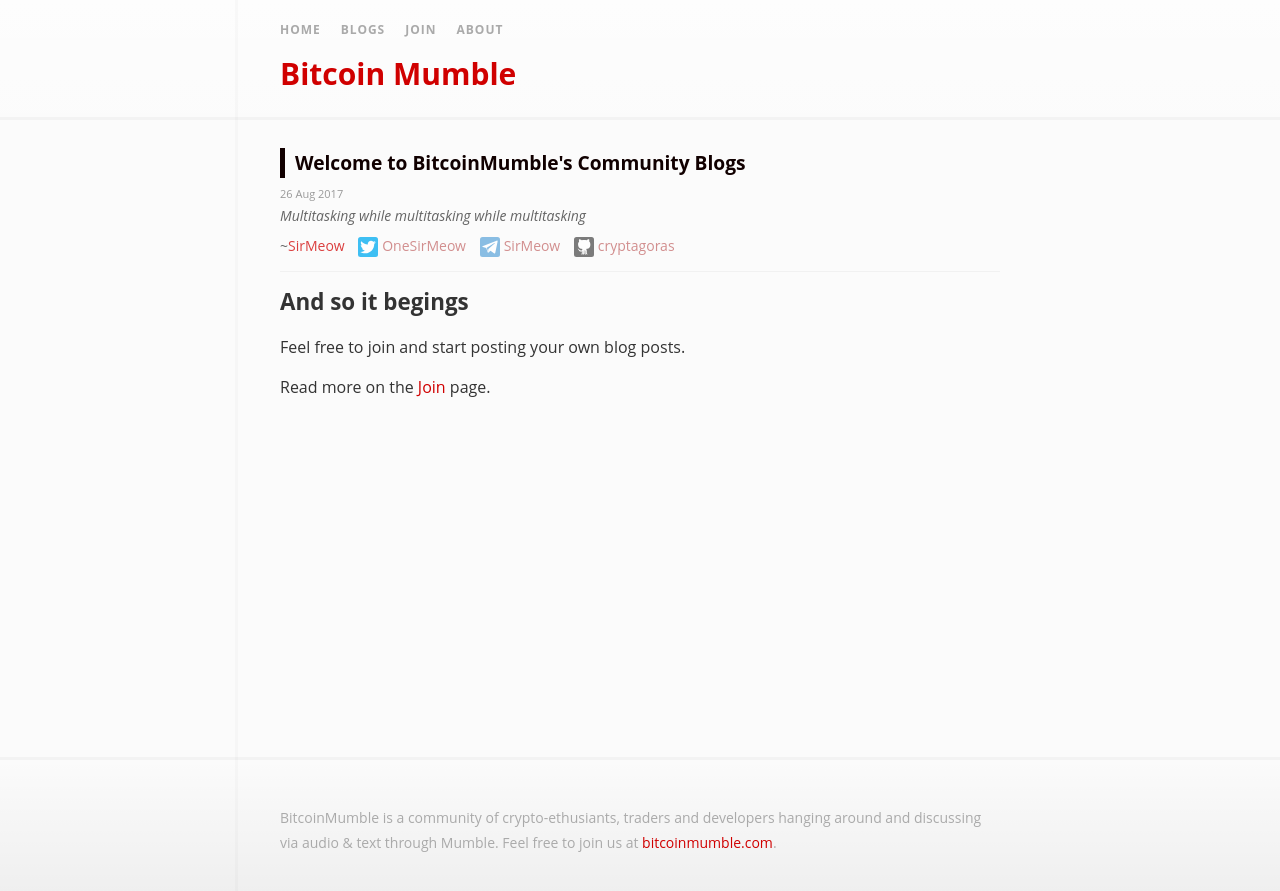
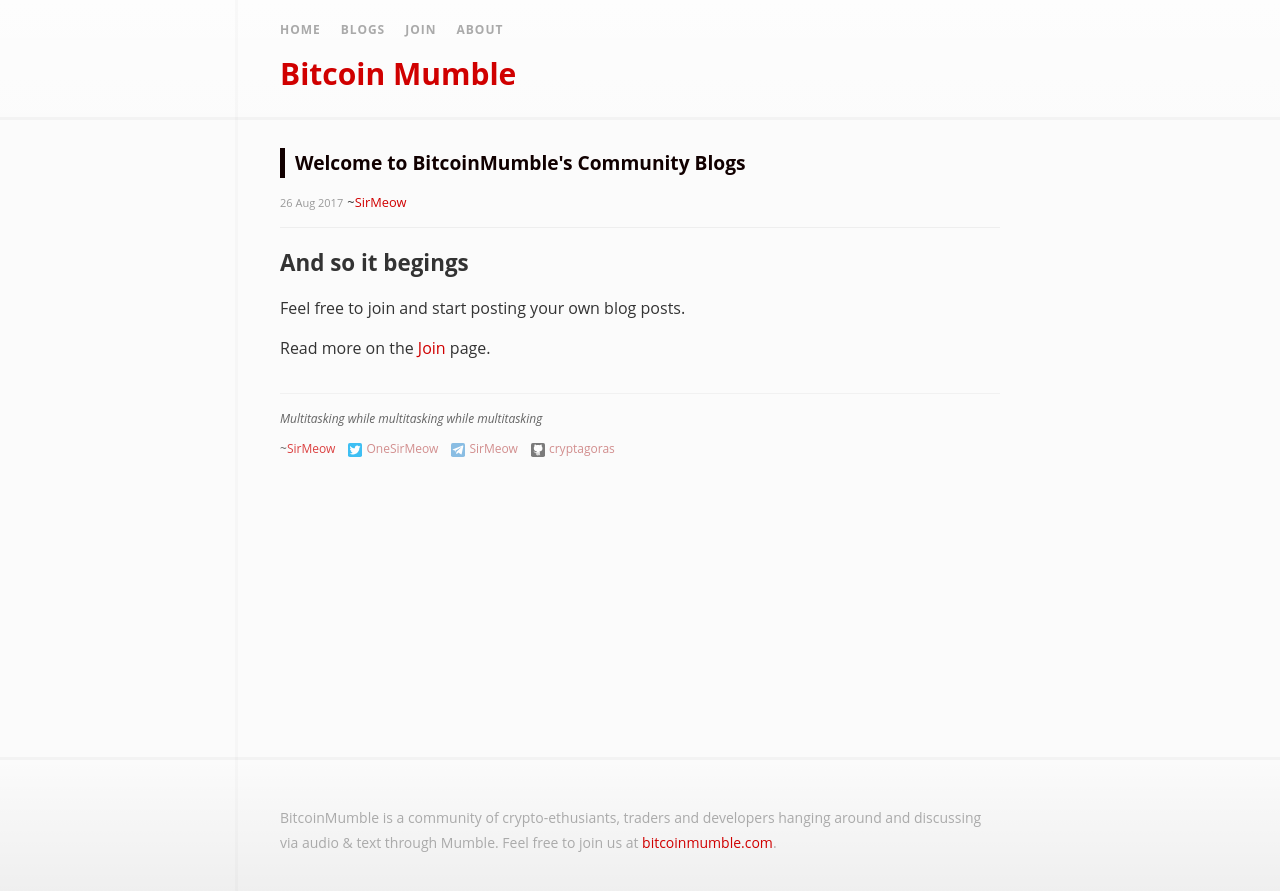
Before and after one commit to bitcoin-mumble/bitcoin-mumble.github.io, a Jekyll site: the page built from blogs/sirmeow/_posts/2017-08-26-welcome.md, in a window 1280 px wide. Shown: the top 891 px of the page. Built offline with Jekyll 4.4.1, drawn with Linux system fonts in a browser that asks for light colours.

Commit message:
re-work author info on UI

```diff
--- /dev/null
+++ b/_includes/components/author-name.html
@@ -0,0 +1,15 @@
+{% if post.author %}
+  {% assign author_key = post.author %}
+{% elsif page.author %}
+  {% assign author_key = page.author %}
+{% else %}
+  {% assign author_key = site.author %}
+{% endif %}
+
+{% for key in author_key %}
+  {% assign author = site.authors[key] %}
+
+  {% if author %}
+    <span class="author vcard">~<a href ="/{{site.author_dir}}/{{key}}">{{ author.name }}</a></span>
+  {% endif %}
+{% endfor %}
--- a/_includes/components/mini-author.html
+++ b/_includes/components/mini-author.html
@@ -10,7 +10,7 @@
   {% assign author = site.authors[key] %}
 
   {% if author %}
-    <div class="meta author-info">
+    <div class="meta author-info{% if author_bottom %} author-info--bottom{% endif %}">
       {% if author.byline %}
         <span class="byline">{{author.byline}}</span><br/>
       {% endif %}
@@ -19,17 +19,17 @@
       {% endunless %}
       {% if author.twitter %}
         <span class="fn">
-          <a href="https://twitter.com/{{ author.twitter }}" target="_external"><img width="20" src="/assets/imgs/twitter.svg" />{{author.twitter}}</a>
+          <a href="https://twitter.com/{{ author.twitter }}" target="_external"><img width="14" src="/assets/imgs/twitter.svg" />{{author.twitter}}</a>
         </span>
       {% endif %}
       {% if author.telegram %}
         <span class="fn">
-          <a href="https://telegram.me/{{ author.telegram }}" target="_external"><img width="20" src="/assets/imgs/telegram.svg" />{{author.telegram}}</a>
+          <a href="https://telegram.me/{{ author.telegram }}" target="_external"><img width="14" src="/assets/imgs/telegram.svg" />{{author.telegram}}</a>
         </span>
       {% endif %}
       {% if author.github %}
         <span class="fn">
-          <a href="https://github.com/{{ author.github }}" target="_external"><img width="20" src="/assets/imgs/github.svg" />{{author.github}}</a>
+          <a href="https://github.com/{{ author.github }}" target="_external"><img width="14" src="/assets/imgs/github.svg" />{{author.github}}</a>
         </span>
       {% endif %}
     </div>
--- a/_includes/structs/article.html
+++ b/_includes/structs/article.html
@@ -6,9 +6,8 @@
         <h2 class="entry-title">{{ page.title }}</h2>
       </a>
       {% if page.date %}
-        <time datetime="{{ page.date | date_to_xmlschema }}" itemprop="datePublished">{{ page.date | date_to_string }}</time>
+        <time datetime="{{ page.date | date_to_xmlschema }}" itemprop="datePublished">{{ page.date | date_to_string }}</time> <small>{% include components/author-name.html %}</small>
       {% endif %}
-      {% include components/mini-author.html %}
     </header>
   </div>
 
@@ -63,4 +62,9 @@
     {% endif %}
   </div>
 
+  <footer>
+    {% assign author_bottom = true %}
+    {% include components/mini-author.html %}
+  </footer>
+
 </main>
--- a/assets/main.css
+++ b/assets/main.css
@@ -336,7 +336,7 @@
 
 /* Author info */
 .author-info {
-  font-size: 14px;
+  font-size: 12px;
   opacity: 0.75;
   border-bottom: 1px solid #eee;
   padding-bottom: 10px;
@@ -351,6 +351,14 @@
 .author-info img {
   margin-right: 4px;
   margin-left: 10px;
+}
+
+.author-info--bottom {
+  border-top: 1px solid #eee;
+  padding-top: 10px;
+  border-bottom: 0;
+  padding-bottom: 0;
+  margin-top: 30px;
 }
 
 .meta.author-info > .byline {
@@ -371,6 +379,11 @@
   font-size: 11px;
   line-height: 15px;
   color: #999;
+}
+.article-container .meta-container {
+  border-bottom: 1px solid #eee;
+  padding-bottom: 10px;
+  margin-bottom: 20px;
 }
 
 /* Tidbits */
```
